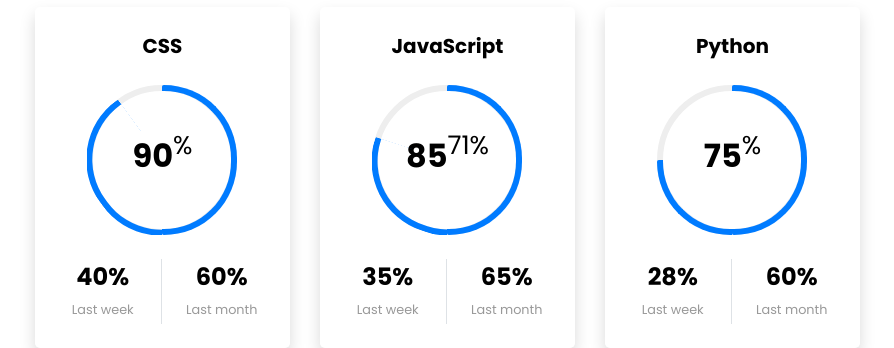
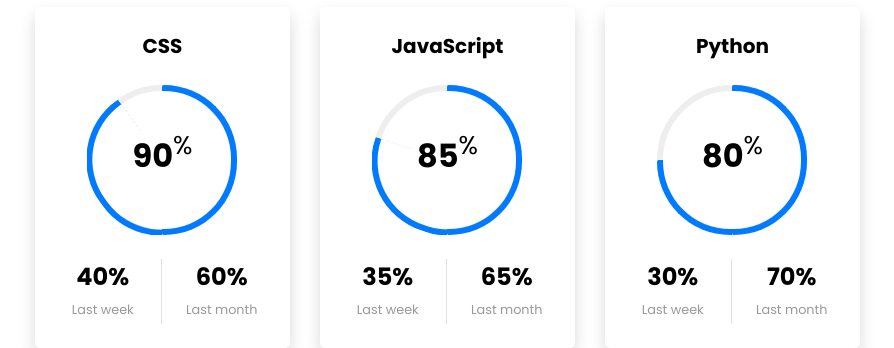
Before and after one commit to tappysamuel/solutionteeportfolio, a plain HTML site: page index.html in a window 1280 px wide. Shown: the part 4600-4948 px from the top of the page, without its empty margins (335-1229 px from the left). Drawn offline with Linux system fonts and the light colour scheme; files whose address does not match are found by name.

Commit message:
Update index.html

```diff
--- a/index.html
+++ b/index.html
@@ -314,7 +314,7 @@
                         <span class="progress-bar border-primary"></span>
 						          </span>
 						          <div class="progress-value w-100 h-100 rounded-circle d-flex align-items-center justify-content-center">
-						            <div class="h2 font-weight-bold">85<sup class="small">71%</sup></div>
+						            <div class="h2 font-weight-bold">85<sup class="small">%</sup></div>
 						          </div>
 						        </div>
 						        <!-- END -->
@@ -345,7 +345,7 @@
                         <span class="progress-bar border-primary"></span>
 						          </span>
 						          <div class="progress-value w-100 h-100 rounded-circle d-flex align-items-center justify-content-center">
-						            <div class="h2 font-weight-bold">75<sup class="small">%</sup></div>
+						            <div class="h2 font-weight-bold">80<sup class="small">%</sup></div>
 						          </div>
 						        </div>
 						        <!-- END -->
@@ -353,10 +353,10 @@
 						        <!-- Demo info -->
 						        <div class="row text-center mt-4">
 						          <div class="col-6 border-right">
-						            <div class="h4 font-weight-bold mb-0">28%</div><span class="small text-gray">Last week</span>
+						            <div class="h4 font-weight-bold mb-0">30%</div><span class="small text-gray">Last week</span>
 						          </div>
 						          <div class="col-6">
-						            <div class="h4 font-weight-bold mb-0">60%</div><span class="small text-gray">Last month</span>
+						            <div class="h4 font-weight-bold mb-0">70%</div><span class="small text-gray">Last month</span>
 						          </div>
 						        </div>
 						        <!-- END -->
```
